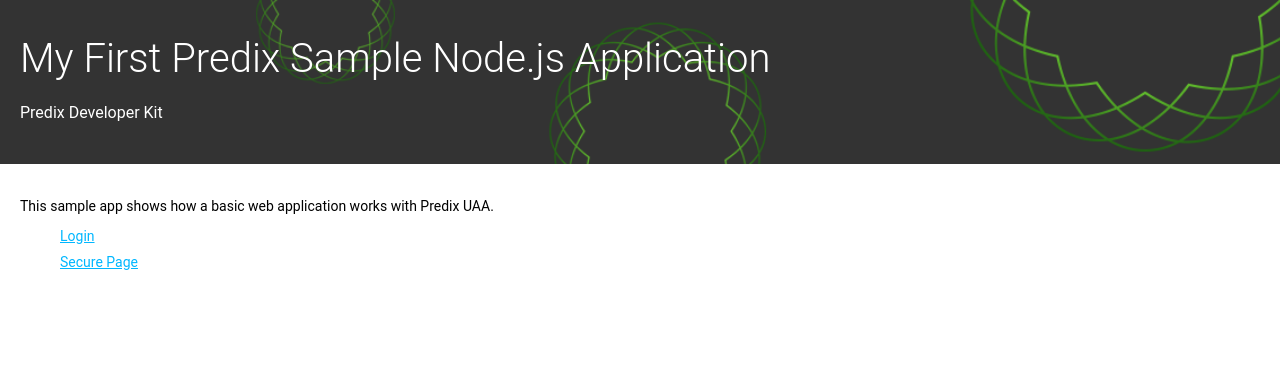
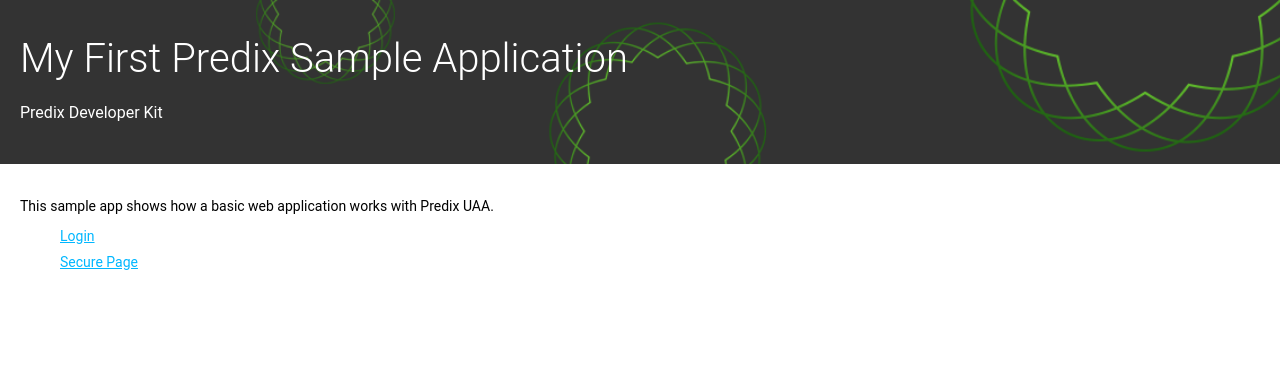
Before and after one commit to PredixDev/predix-nodejs-starter, a website: page public/index.html in a window 1280 px wide. Shown: the top 382 px of the page. Drawn offline with Linux system fonts and the light colour scheme.

Commit message:
Update index.html

```diff
--- a/public/index.html
+++ b/public/index.html
@@ -1,12 +1,12 @@
 <!DOCTYPE html>
 <html>
 <head>
-  <title>Security Starter Node Application</title>
+  <title>Security Starter Application</title>
   <link rel="stylesheet" href="stylesheets/style.css"></link>
 </head>
 <body>
   <div class="header">
-    <h2>My First Predix Sample Node.js Application</h2>
+    <h2>My First Predix Sample Application</h2>
     <h4>Predix Developer Kit</h4>
   </div>
   <div class="container">
```
